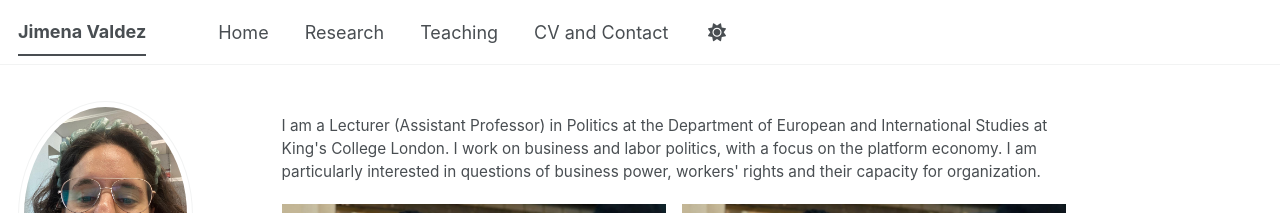
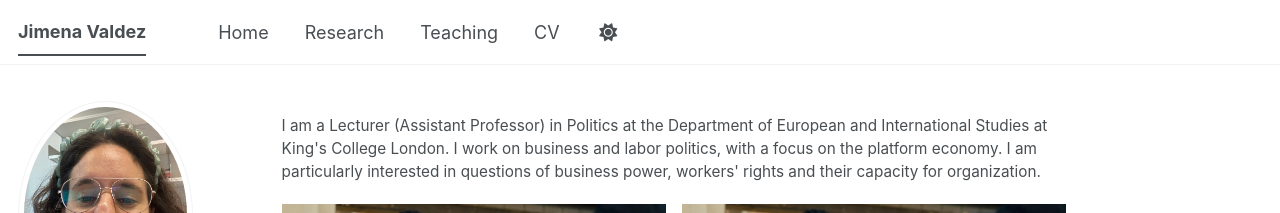
Before and after one commit to jimena-valdez/jimena-valdez.github.io, a Jekyll site: the page built from _pages/about.md, in a window 1280 px wide. Shown: the top 213 px of the page. Built offline with Jekyll 4.4.1, drawn with Linux system fonts in a browser that asks for light colours; some web fonts are replaced; a script bundle is joined from its source files by our own code; library files that are not in the unit come from our copies.

Commit message:
Update navigation.yml

```diff
--- a/_data/navigation.yml
+++ b/_data/navigation.yml
@@ -6,5 +6,5 @@ main:
     url: /research/
   - title: "Teaching"
     url: /teaching/
-  - title: "CV and Contact"
+  - title: "CV"
     url: /cv/
```
